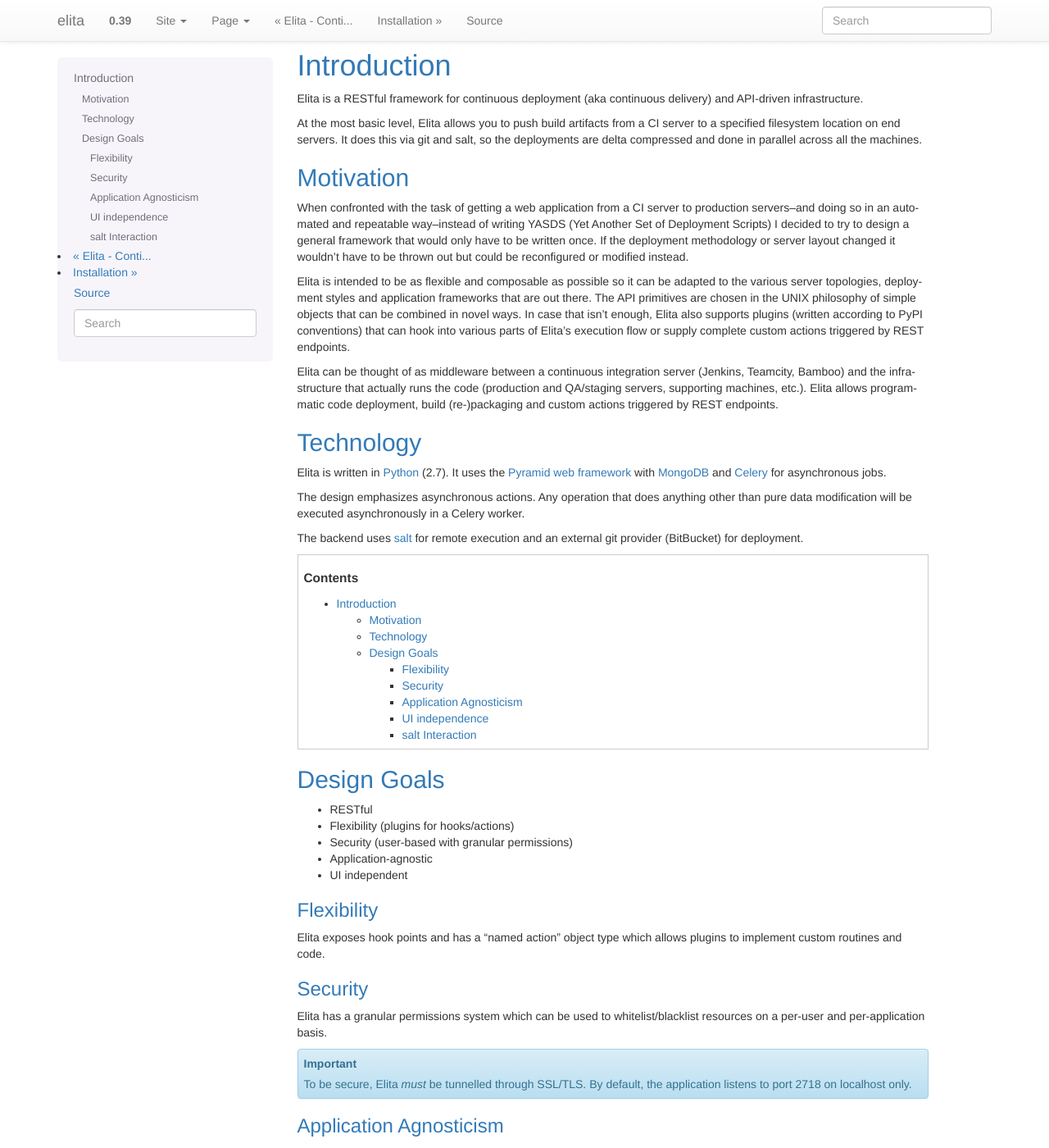
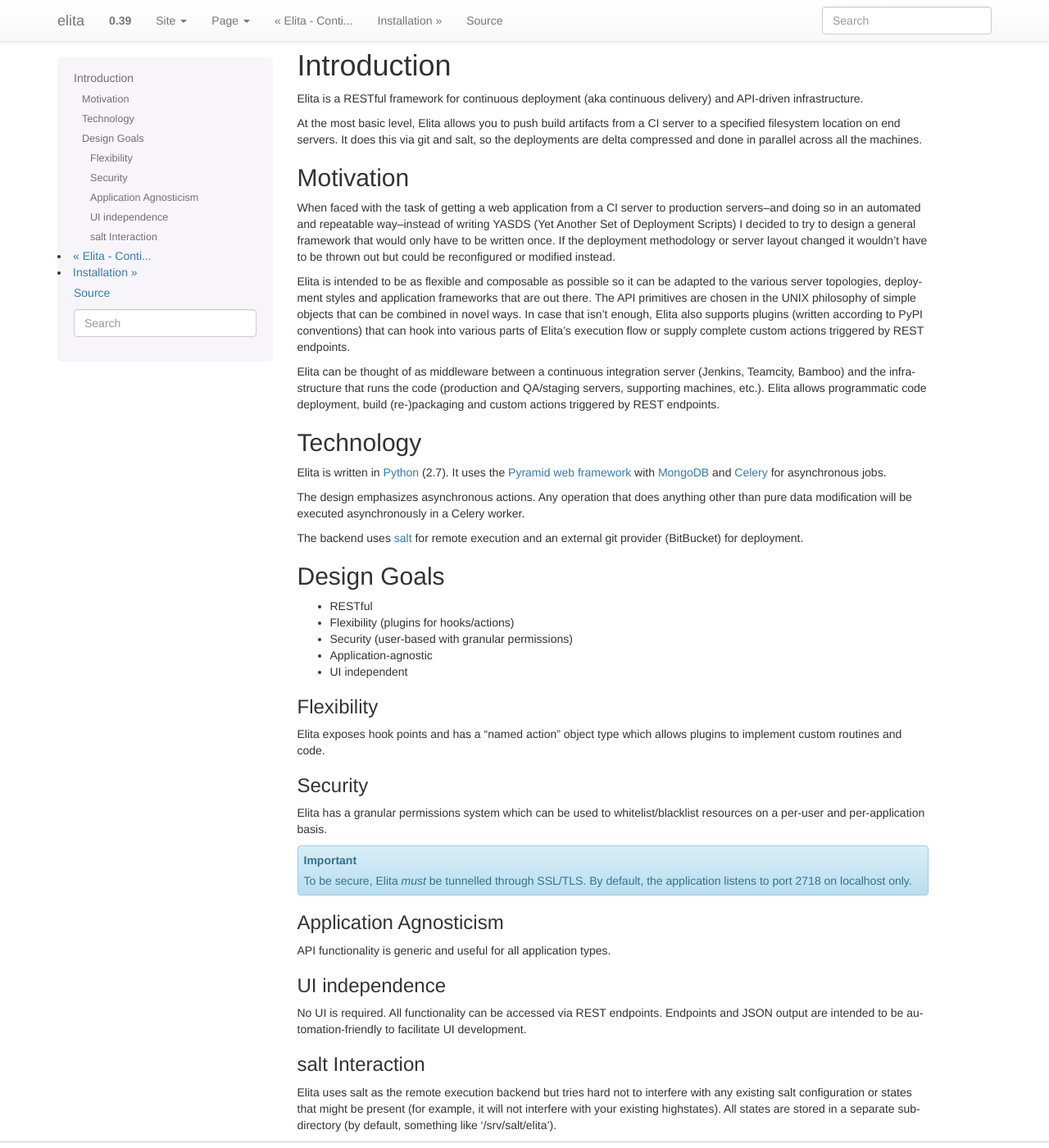
Before and after one commit to bkeroack/elita, a Sphinx documentation site: the page built from doc/intro.rst, in a window 1280 px wide and 1400 px high. Shown: the whole window at 82% size. Built offline with Sphinx 7.4.7, drawn with Linux system fonts in a browser that asks for light colours.

Commit message:
fix wording

```diff
--- a/doc/intro.rst
+++ b/doc/intro.rst
@@ -11,7 +11,7 @@ the machines.
 Motivation
 ----------
 
-When confronted with the task of getting a web application from a CI server to production servers--and doing so in an
+When faced with the task of getting a web application from a CI server to production servers--and doing so in an
 automated and repeatable way--instead of writing YASDS (Yet Another Set of Deployment Scripts) I decided to try to
 design a general framework that would only have to be written once. If the deployment methodology or server
 layout changed it wouldn't have to be thrown out but could be reconfigured or modified instead.
@@ -24,7 +24,7 @@ custom actions triggered by REST endpoints.
 
 Elita can be thought of as
 middleware between a continuous integration server (Jenkins, Teamcity, Bamboo) and the infrastructure that
-actually runs the code (production and QA/staging servers, supporting machines, etc.). Elita allows programmatic code
+runs the code (production and QA/staging servers, supporting machines, etc.). Elita allows programmatic code
 deployment, build (re-)packaging and custom actions triggered by REST endpoints.
 
 
@@ -41,7 +41,6 @@ executed asynchronously in a Celery worker.
 The backend uses `salt <http://www.saltstack.org>`_ for remote execution and an external git provider (BitBucket) for
 deployment.
 
-.. contents:: Contents
 
 Design Goals
 ------------
```
